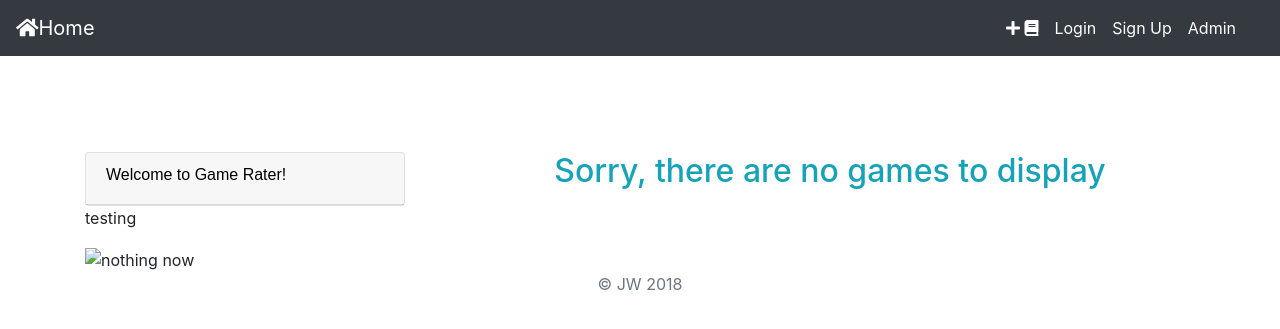
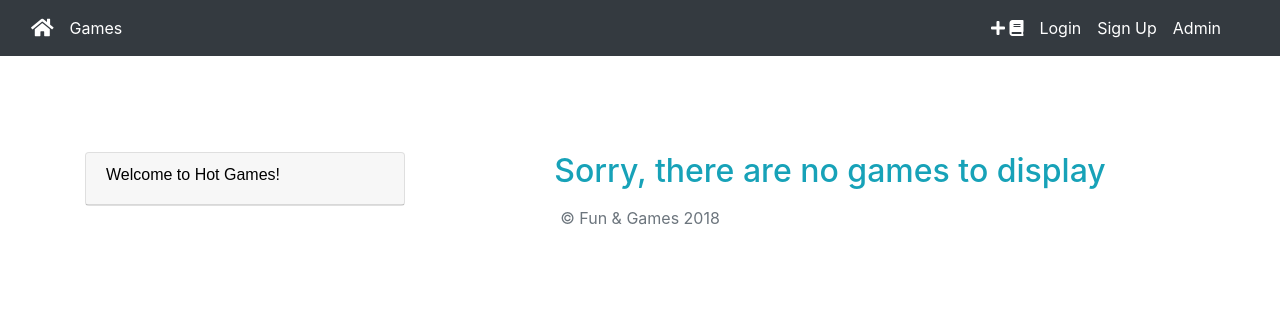
Before and after one commit to wjamieyeh/project_django, a Django app: page / in a window 1280 px wide. Shown: the top 329 px of the page. Run offline with Django 3.2, Linux system fonts and the light colour scheme; data that the repository does not hold is empty; some libraries are stand-ins or nearby versions; some web fonts are replaced.

Commit message:
cleaned up html

```diff
--- a/base_templates/base.html
+++ b/base_templates/base.html
@@ -20,11 +20,10 @@
   </head>
   <body>
     <header>
-      <nav class="navbar navbar-expand-lg bg-dark">
-        <a class="navbar-brand text-white" href="/"><i class="fas fa-home"></i>Home</a>
-        <button class="navbar-toggler" type="button" data-toggle="collapse" data-target="#navbarNav" aria-controls="navbarNav" aria-expanded="false" aria-label="Toggle navigation">
-          <span class="navbar-toggler-icon"></span>
-        </button>
+      <nav class="navbar navbar-expand-sm bg-dark">
+        <div class="container-fluid">
+          <a class="navbar-brand text-white" href="/"><i class="fas fa-home"></i></a>
+          <a class="text-white" href="/">Games</a>
         <div class="collapse navbar-collapse">
           <ul style="margin-right:20px;"class="navbar-nav ml-auto">
             <li class="nav-item">
@@ -68,7 +67,7 @@
     </div>
     <footer class="text-muted">
       <div class="container">
-        <p class='text-center'>&copy; JW {% now 'Y'%}</p>
+        <p class='text-center'>&copy; Fun & Games {% now 'Y'%}</p>
       </div>
     </footer>
     {# These scripts below are part of that makes our app mobile responsive #}
--- a/game/templates/home.html
+++ b/game/templates/home.html
@@ -4,27 +4,23 @@
 
 
 <div class="mt-5 row">
+
   <div class="col-md-4">
   <div class="mt-5 card" style="width: 20rem;">
-  <div class="card-header">
-    <h6 class="welcome">Welcome to Game Rater!</h6>
-      </div>
+    <div class="card-header">
+      <h6 class="welcome">Welcome to Hot Games!</h6>
+    </div>
+
         <ul class="list-group list-group-flush">
-
           {% if user.is_authenticated %}
-          <li class="list-group-item">
-            <h6 class="text-info">Hello {{user.first_name}} !</h6>
-          </li>
-          <li class="list-group-item">
-            <a href="{% url 'profile' user.id %}">
-              <h6 class="text-info">Profile</h6>
-            </a>
+          <li class="list-group-item"><h6 class="text-info">Hello {{user.first_name}} !</h6></li>
+          <li class="list-group-item"><a href="{% url 'profile' user.id %}"><h6 class="text-info">Profile</h6></a>
           </li>
           {% endif %}
-
         </ul>
     </div>
   </div>
+
   <div class="col-md-8">
     {%if games%}
     {% for game in games%}
@@ -55,11 +51,4 @@
   </div>
 </div>
 
-<div class="api">
-  <p>testing</p>
-  <img src="{{image_url}}" alt="nothing now">
-</div>
-
-
-
 {% endblock%}
--- a/static/css/game.css
+++ b/static/css/game.css
@@ -1,6 +1,8 @@
-nav a:hover {
-  color: #b6bdc6 !important;
+
+.navbar-header {
+  padding-left: 150px !important;
 }
+
 
 .welcome {
   font-family: 'Encode Sans Condensed', sans-serif;
```
